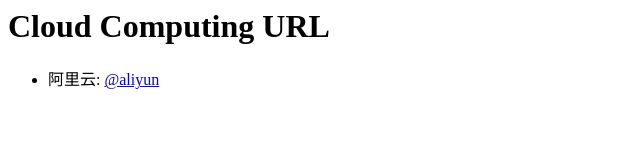
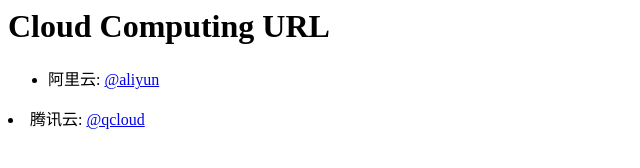
Before and after one commit to cloudurl/cloudurl.github.io, a plain HTML site: page index.html in a window 1280 px wide. Shown: the whole page, without its empty margins (0-640 px from the left). Drawn offline with Linux system fonts and the light colour scheme.

Commit message:
Update index.html

```diff
--- a/index.html
+++ b/index.html
@@ -1,3 +1,4 @@
 <h1 id="cloud-computing-url"><a name="cloud-computing-url" href="#cloud-computing-url"></a>Cloud Computing URL</h1>
 <ul>
 <li>阿里云: <a href="http://www.aliyun.com">@aliyun</a></li></ul>
+<li>腾讯云: <a href="http://www.qcloud.com">@qcloud</a></li></ul>
```
